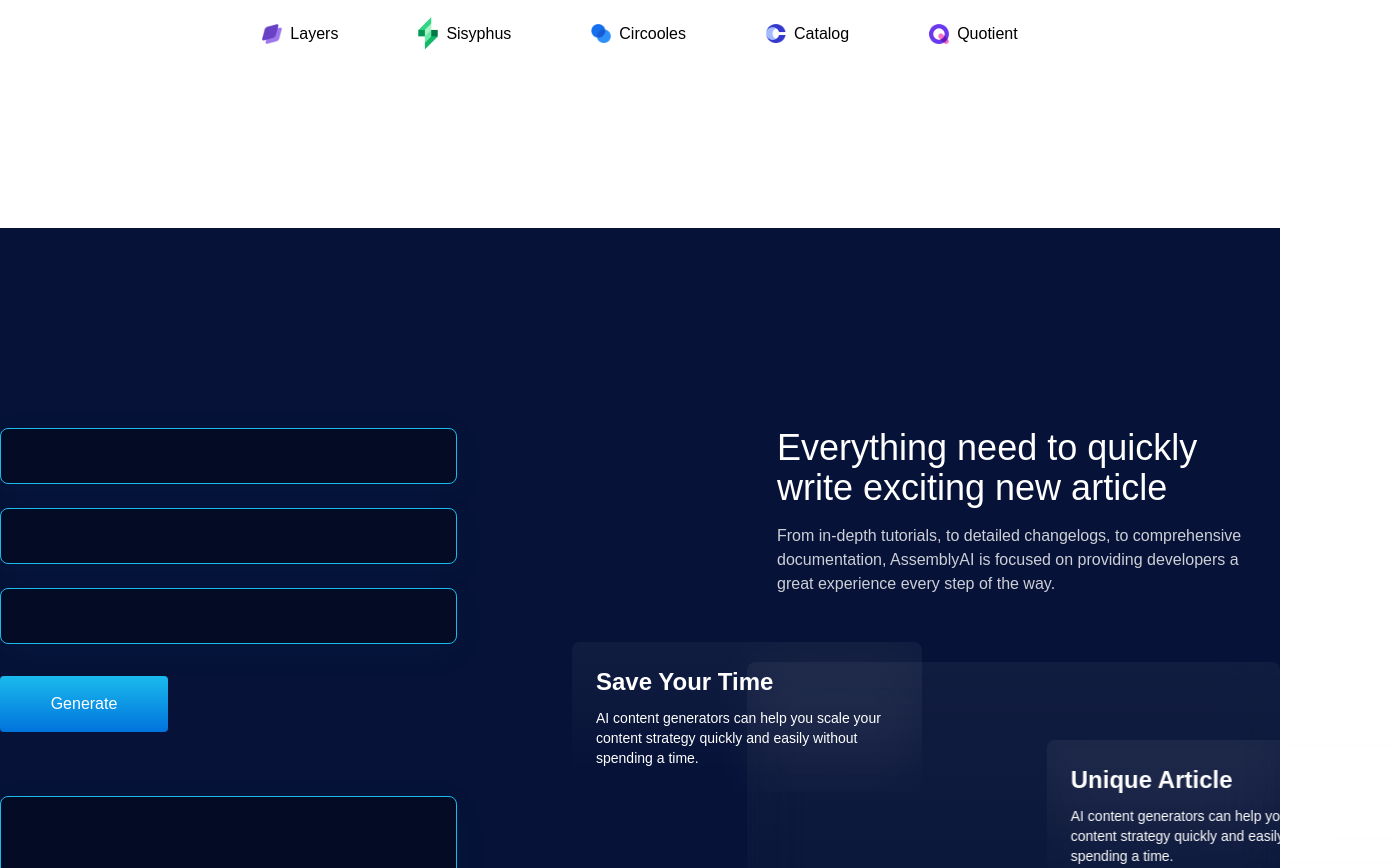
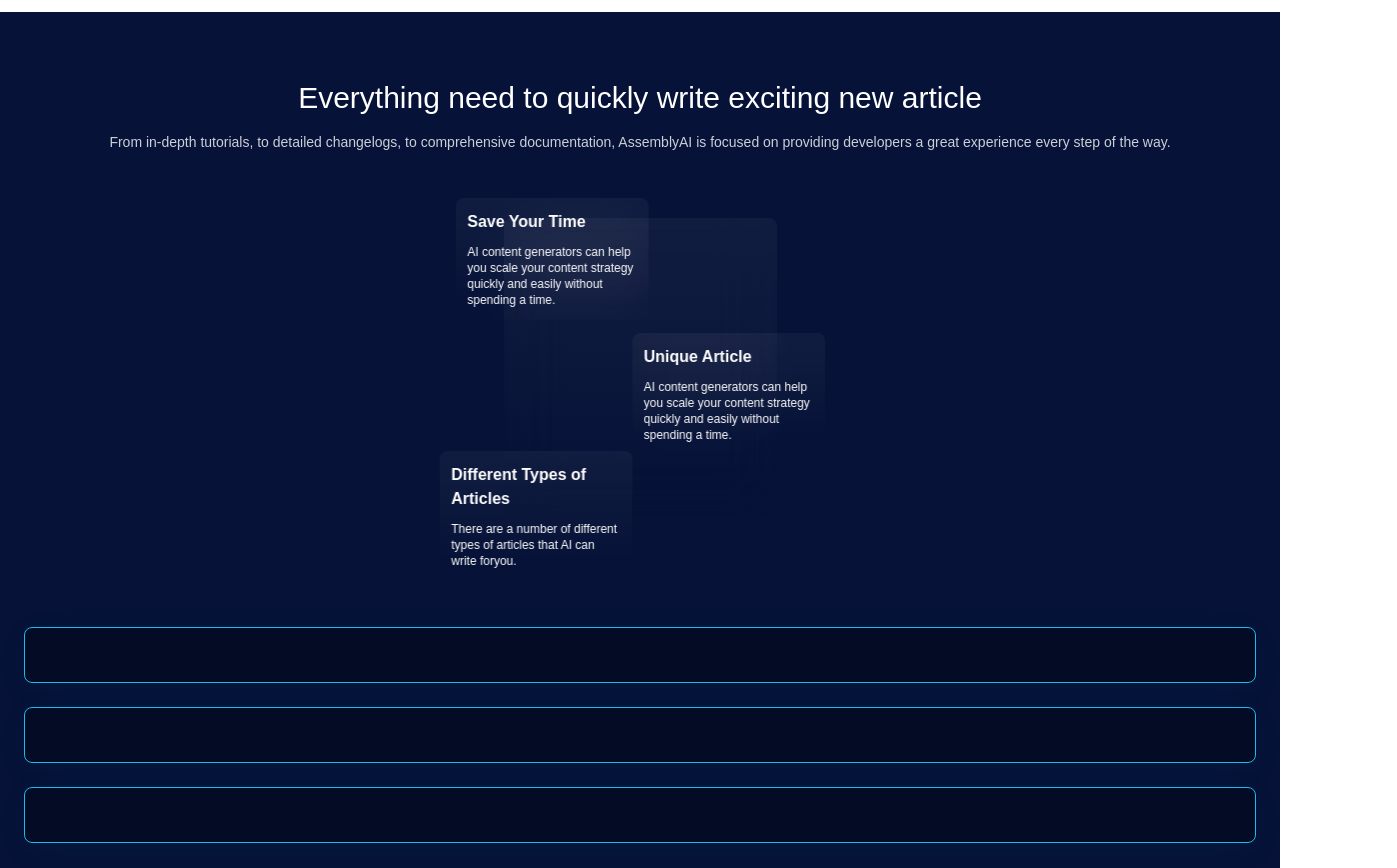
Before and after one commit to upwork-about/527landingpage, a Nuxt app: page / in a window 1280 px wide. Shown: the part 1840-2708 px from the top of the page, 1397 px wide, since content can reach past the window. Built offline with nearby package versions, Linux system fonts and the light colour scheme.

Commit message:
feat: detail

```diff
--- a/assets/css/tailwind.css
+++ b/assets/css/tailwind.css
@@ -10,9 +10,15 @@
     position: relative;
   }
   .article-box {
+    /* background: linear-gradient(180deg, #e4e4ec -21.77%, #f4f4f4 100%); */
+    /* backdrop-filter: blur(250px); */
     background: linear-gradient(180deg, rgba(6, 18, 55, 0.1) -21.77%, rgba(248, 248, 249, 0.1) 100%);
     backdrop-filter: blur(250px);
     /* Note: backdrop-filter has minimal browser support */
     border-radius: 12px;
   }
+  .company-thumb {
+    filter: drop-shadow(0px 4px 90px rgba(7, 19, 56, 0.08));
+    border-radius: 24px;
+  }
 }
--- a/components/common/Footer.vue
+++ b/components/common/Footer.vue
@@ -89,9 +89,9 @@ let list = computed(() => {
       </button>
     </div>
     <div
-      class="flex flex-col items-center xl:flex-row justify-center gap-10 lg:gap-[270px] bg-[#061237] rounded-t-3xl lg:rounded-t-[60px] pt-[363px] pb-[110px]">
+      class="flex flex-col items-center xl:flex-row justify-center gap-10 xl:gap-[270px] bg-[#061237] rounded-t-3xl xl:rounded-t-[60px] pt-[363px] pb-[110px]">
       <img class="w-[140px] h-[60px]" src="@img/logo.png" alt="">
-      <div class="flex flex-wrap px-6 lg:px-0 gap-40">
+      <div class="flex flex-wrap px-6 xl:px-0 gap-40">
         <div class="flex flex-col gap-6 text-white" v-for="item in list" :key="item.title">
           <h5 class="text-xl">{{ item.title }}</h5>
           <div class="flex flex-col gap-4">
@@ -100,15 +100,15 @@ let list = computed(() => {
         </div>
       </div>
     </div>
-    <div class="bg-[#061237] lg:hidden flex gap-4 text-[#FFFFFFB2] text-sm lg:text-base justify-end px-6 pb-4">
+    <div class="bg-[#061237] xl:hidden flex gap-4 text-[#FFFFFFB2] text-sm xl:text-base justify-end px-6 pb-4">
       <a>Privacy</a>
       <a>Terms</a>
     </div>
     <div class="bg-[#061237]">
       <div
-        class="px-6 lg:px-0 xl:max-w-[1320px] mx-auto h-14 lg:h-20 border-t-2 border-t-line flex items-center justify-center lg:justify-between text-[#FFFFFFB2] text-sm lg:text-base">
+        class="px-6 xl:px-0 xl:max-w-[1320px] mx-auto h-14 lg:h-20 border-t-2 border-t-line flex items-center justify-center xl:justify-between text-[#FFFFFFB2] text-sm xl:text-base">
         <p>© 2010-2020 Access Media. All rights reserved.</p>
-        <div class="hidden lg:blockflex gap-4">
+        <div class="hidden lg:flex  gap-4">
           <a>Privacy</a>
           <a>Terms</a>
         </div>
--- a/components/home/Article.vue
+++ b/components/home/Article.vue
@@ -6,32 +6,35 @@ onMounted(() => { })
 let queryParams = computed(() => { })
 </script>
 <template>
-  <div class='flex flex-col lg:flex-row justify-center gap-[290px] bg-white pt-20 pb-40 lg:py-[200px]'>
+  <div class='flex flex-col lg:flex-row items-center justify-center gap-[160px] bg-white pt-20 pb-40 lg:py-[200px]'>
 
-    <div class="w-full px-6 lg:px-0 lg:w-[533px] flex flex-col items-center">
-      <h3 class="text-h w-full  lg:w-[473px] text-4xl">Everything need to quickly write exciting new article</h3>
+    <div class="w-full px-6 lg:px-0 lg:w-[533px] flex flex-col items-center text-center">
+      <h3 class="text-h w-full  lg:w-[473px] text-4xl">
+        Get a complete article in just few minutes with Access Media
+      </h3>
       <p class="mt-4 text-h text-opacity-80 w-full lg:w-[473px] text-base">
-        From in-depth tutorials, to detailed changelogs, to comprehensive documentation, AssemblyAI is focused on
-        providing developers a great experience every step of the way.
+        Lorem ipsum dolor sit amet consectetur. In pulvinar odio tristique etiam. Faucibus quis velit amet est tortor
+        integer amet. Cras aliquet convallis amet pellentesque arcu vel. Varius.
       </p>
-      <div class="relative article-box mt-[66px] w-[273px] h-[407px] lg:w-[533px] lg:h-[412px]">
+      <div class="relative article-box mt-[66px] w-[273px] h-[407px] lg:w-[533px] lg:h-[412px] text-left">
         <div class="absolute article-box -top-5 -translate-x-1/4 lg:-translate-x-1/2 w-[193px] lg:w-[350px] p-3 lg:p-6">
-          <h4 class="text-h text-base lg:text-2xl font-semibold">Save Your Time</h4>
+          <h4 class="text-h text-base lg:text-2xl font-semibold">Generate Fresh Article</h4>
           <p class="mt-[10px] text-h text-sm">
-            AI content generators can help you scale your content strategy quickly and easily without spending a time.
+            AI writing, you can overcome writer article and create new content that aligns with the latest trends by using
+            the right words
           </p>
         </div>
         <div
           class="absolute article-box top-[115px] lg:top-[78px] right-0 translate-x-1/4 lg:translate-x-1/3 w-[193px] lg:w-[350px] p-3 lg:p-6 overflow-hidden">
-          <h4 class="text-h text-base lg:text-2xl font-semibold">Unique Article</h4>
+          <h4 class="text-h text-base lg:text-2xl font-semibold">targeted content</h4>
           <p class="mt-[10px] text-h text-sm">
-            AI content generators can help you scale your content strategy quickly and easily without spending a time.
+            AI writers can help you create targeted content for specific demographics.
           </p>
         </div>
         <div class="absolute article-box -bottom-16 lg:bottom-5 -translate-x-1/3 w-[193px] lg:w-[350px] p-3 lg:p-6">
-          <h4 class="text-h text-base lg:text-2xl font-semibold">Different Types of Articles</h4>
+          <h4 class="text-h text-base lg:text-2xl font-semibold">Publish</h4>
           <p class="mt-[10px] text-h text-sm">
-            There are a number of different types of articles that AI can write foryou.
+            Lorem ipsum dolor sit amet consectetur. Id nunc mi sem metus adipiscing risus nisi
           </p>
         </div>
       </div>
@@ -40,7 +43,7 @@ let queryParams = computed(() => { })
         Now
       </button>
     </div>
-    <div class="hidden lg:flex flex-col w-[500px]">
+    <div class="hidden xl:flex flex-col w-[700px]">
       <img src="@img/article-thumb.png" alt="">
     </div>
   </div>
--- a/components/home/Company.vue
+++ b/components/home/Company.vue
@@ -1,7 +1,7 @@
 <script setup >
 import { ref, onMounted, computed } from 'vue'
 import { useRouter } from 'vue-router'
-import { getImageUrl } from '@/utils'
+import { getImageUrl } from '~/utils'
 const props = defineProps({})
 onMounted(() => { })
 const list = computed(() => {
@@ -32,13 +32,14 @@ const list = computed(() => {
 <template>
   <div class="bg-[#061237]">
     <div class='rounded-t-[60px]  bg-white flex flex-col items-center pb-20 lg:pb-[178px]'>
-      <img class="relative -top-[50px] lg:-top-[280px] w-[1400px]" src="@img/company-thumb.png" alt="">
+      <img class="relative -top-[30px] xl:-top-[200px] w-4/5 xl:w-[1256px] company-thumb" src="@img/company-thumb.png"
+        alt="">
       <div class="flex flex-col items-center ">
         <p class="text-6 text-[#040c25]">Trusted by the World's Best Companies</p>
         <div class="mt-4 lg:mt-12 flex justify-center flex-wrap gap-y-4 gap-x-8 lg:gap-20">
-          <div class="flex gap-2 items-center" v-for="item in list" :key="item.title">
-            <img class="w-5" :src="getImageUrl(item.icon)" alt="">
-            <span>{{ item.title }}</span>
+          <div class="flex gap-2 xl:gap-4 items-center" v-for="item in list" :key="item.title">
+            <img class="w-5 xl:w-10" :src="getImageUrl(item.icon)" alt="">
+            <span class="text-xl font-medium">{{ item.title }}</span>
           </div>
         </div>
       </div>
--- a/components/home/FormArticle.vue
+++ b/components/home/FormArticle.vue
@@ -7,8 +7,8 @@ let queryParams = computed(() => { })
 </script>
 <template>
   <div
-    class='flex flex-col-reverse px-6 lg:px-0 lg:flex-row justify-center gap-[110px] lg:gap-[290px] bg-[#061237] py-[68px] lg:py-[200px]'>
-    <div class="flex flex-col items-center lg:items-start w-full lg:w-[500px]">
+    class='flex flex-col-reverse px-6 xl:px-0 xl:flex-row justify-center gap-[110px] xl:gap-[290px] bg-[#061237] py-[68px] xl:py-[200px]'>
+    <div class="flex flex-col items-center xl:items-start w-full xl:w-[500px]">
       <input class="w-full rounded-lg h-[56px] bg-[#040c25] shadow-input-box border-[#1ABAED] border-[1px]" type="text">
       <input class="mt-6 w-full rounded-lg h-[56px] bg-[#040c25] shadow-input-box border-[#1ABAED] border-[1px]"
         type="text">
@@ -21,33 +21,34 @@ let queryParams = computed(() => { })
       <button class="mt-8 w-[168px] h-[56px] bg-gradient-to-b from-[#1ABAED] to-[#0073DC] text-white rounded">Start
         Now</button>
     </div>
-    <div class="w-full lg:w-[533px] flex flex-col items-center">
-      <h3 class="text-white w-full lg:w-[473px] text-3xl lg:text-4xl">Everything need to quickly write exciting new
+    <div class="w-full xl:w-[533px] flex flex-col items-center text-center ">
+      <h3 class="text-white w-full xl:w-[473px] text-3xl xl:text-4xl">Everything need to quickly write
+        exciting new
         article</h3>
-      <p class="mt-4 text-white text-opacity-80 w-full lg:w-[473px] text-sm lg:text-base">From in-depth tutorials, to
+      <p class="mt-4 text-white text-opacity-80 w-full xl:w-[473px] text-sm xl:text-base">From in-depth tutorials, to
         detailed
         changelogs, to
         comprehensive
         documentation, AssemblyAI is focused on
         providing developers a great experience every step of the way.</p>
-      <div class="relative form-article-box mt-[66px] w-[273px] h-[299px] lg:w-[533px] lg:h-[412px]">
+      <div class="relative form-article-box mt-[66px] w-[273px] h-[299px] xl:w-[533px] xl:h-[412px] text-left">
         <div
-          class="absolute form-article-box -top-5 -translate-x-1/4 lg:-translate-x-1/2 w-[193px] lg:w-[350px] p-3 lg:p-6">
-          <h4 class="text-white text-base lg:text-2xl font-semibold">Save Your Time</h4>
-          <p class="mt-[10px] text-white text-xs lg:text-sm">
+          class="absolute form-article-box -top-5 -translate-x-1/4 xl:-translate-x-1/2 w-[193px] xl:w-[350px] p-3 xl:p-6">
+          <h4 class="text-white text-base xl:text-2xl font-semibold">Save Your Time</h4>
+          <p class="mt-[10px] text-white text-xs xl:text-sm">
             AI content generators can help you scale your content strategy quickly and easily without spending a time.
           </p>
         </div>
         <div
-          class="absolute form-article-box top-[115px] lg:top-[78px] right-0 translate-x-1/4 lg:translate-x-1/3 w-[193px] lg:w-[350px] p-3 lg:p-6 ">
-          <h4 class="text-white text-base lg:text-2xl font-semibold">Unique Article</h4>
-          <p class="mt-[10px] text-white text-xs lg:text-sm">
+          class="absolute form-article-box top-[115px] xl:top-[78px] right-0 translate-x-1/4 xl:translate-x-1/3 w-[193px] xl:w-[350px] p-3 xl:p-6 ">
+          <h4 class="text-white text-base xl:text-2xl font-semibold">Unique Article</h4>
+          <p class="mt-[10px] text-white text-xs xl:text-sm">
             AI content generators can help you scale your content strategy quickly and easily without spending a time.
           </p>
         </div>
-        <div class="absolute form-article-box -bottom-16 lg:bottom-5 -translate-x-1/3 w-[193px] lg:w-[350px] p-3 lg:p-6">
-          <h4 class="text-white text-base lg:text-2xl font-semibold">Different Types of Articles</h4>
-          <p class="mt-[10px] text-white text-xs lg:text-sm">
+        <div class="absolute form-article-box -bottom-16 xl:bottom-5 -translate-x-1/3 w-[193px] xl:w-[350px] p-3 xl:p-6">
+          <h4 class="text-white text-base xl:text-2xl font-semibold">Different Types of Articles</h4>
+          <p class="mt-[10px] text-white text-xs xl:text-sm">
             There are a number of different types of articles that AI can write foryou.
           </p>
         </div>
--- a/utils/index.js
+++ b/utils/index.ts
@@ -1,3 +1,3 @@
-export const getImageUrl = url => {
+export const getImageUrl = (url: string) => {
   return new URL(`../assets/img/${url}`, import.meta.url).href;
 };
```
Also changed, not shown: assets/img/company-thumb.png.
